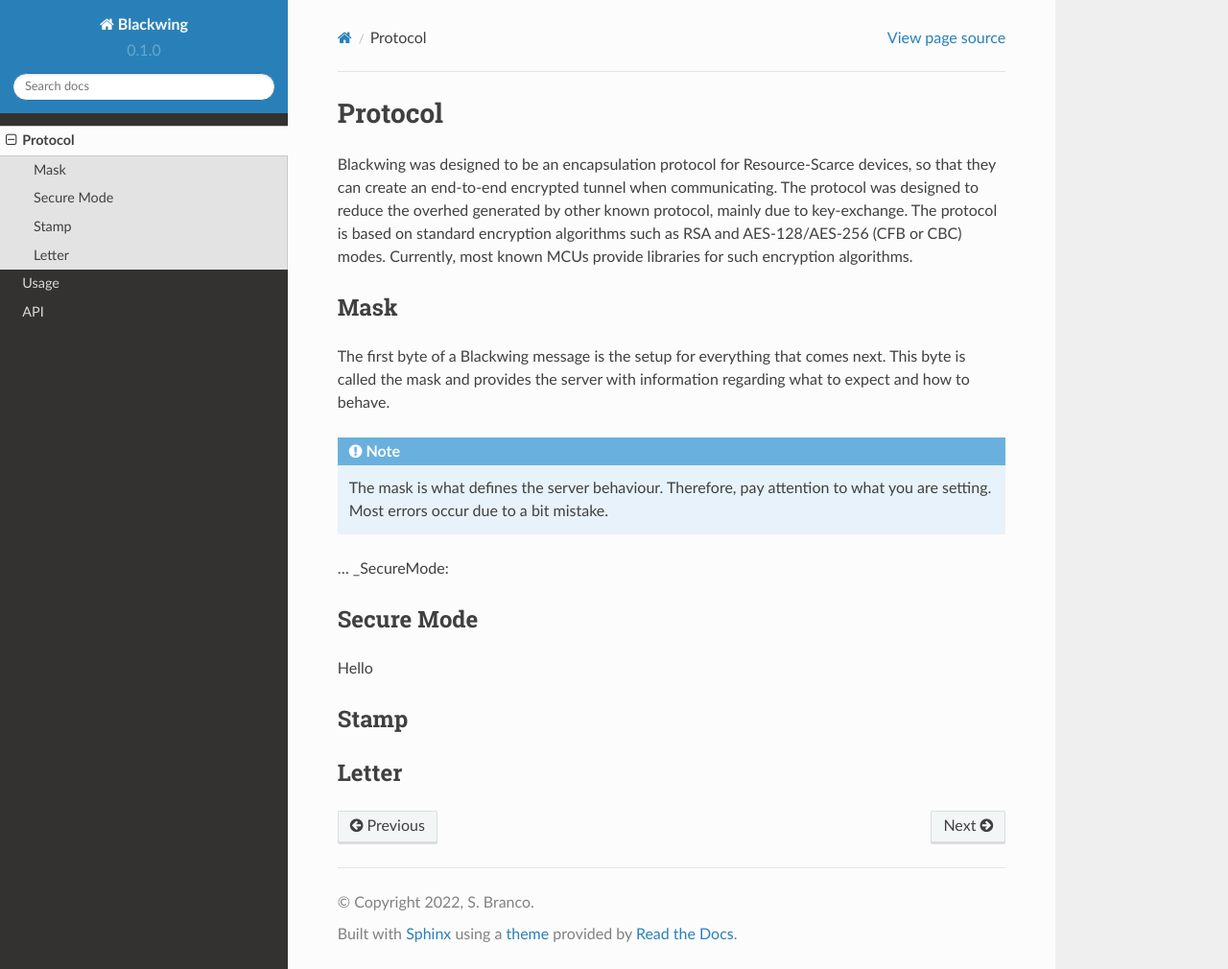
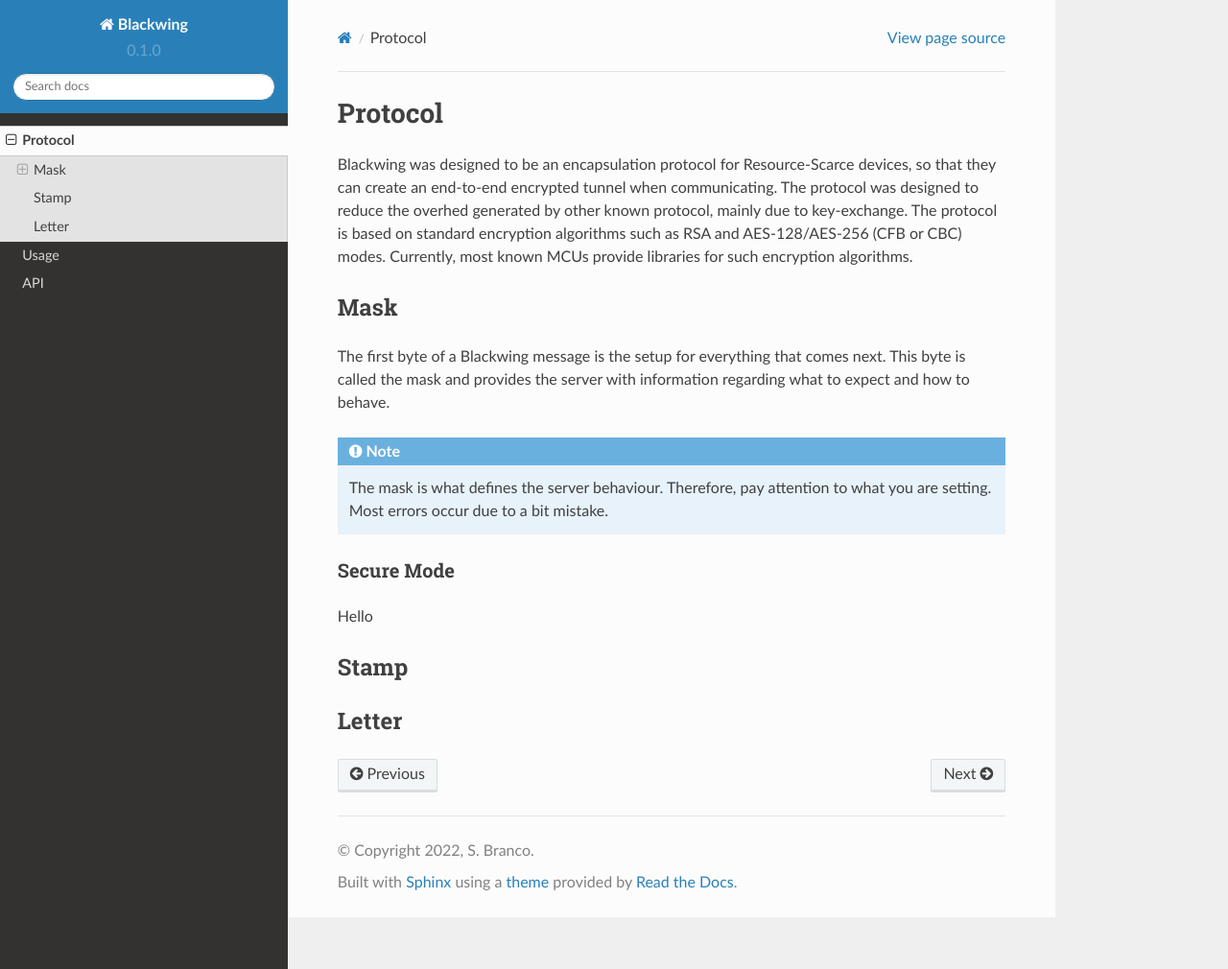
Before and after one commit to asergiobranco/blackwing_documentation, a Sphinx documentation site: the page built from docs/source/protocol.rst, in a window 1280 px wide and 1010 px high. Shown: the whole window at 96% size. Built offline with Sphinx 7.4.7 and the Read the Docs theme 2.0.0, drawn with Linux system fonts in a browser that asks for light colours; pages that are not in the unit, such as notebooks, are missing from menus.

Commit message:
Update protocol.rst

```diff
--- a/docs/source/protocol.rst
+++ b/docs/source/protocol.rst
@@ -14,10 +14,10 @@
 
    The mask is what defines the server behaviour. Therefore, pay attention to what you are setting. Most errors occur due to a bit mistake.
 
-... _SecureMode:
+.. _SecureMode:
 
 Secure Mode
-----------
+~~~~~~~~
 
 Hello
 
```
